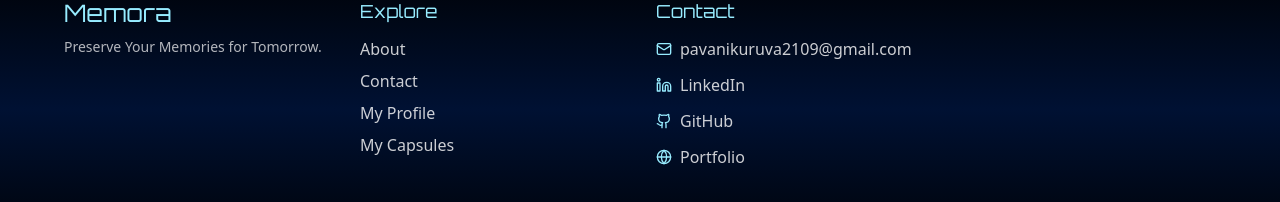
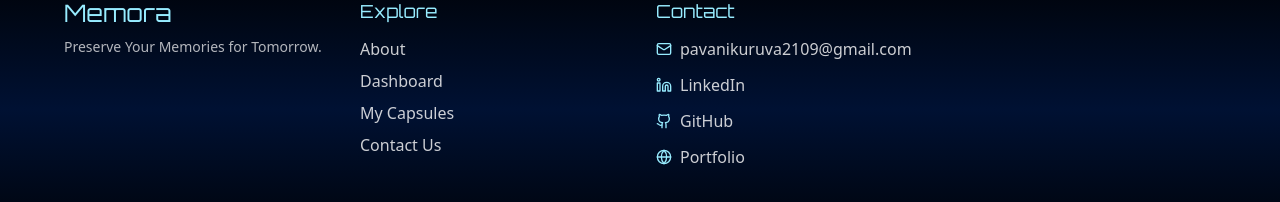
Before and after one commit to kuruvapavani/Memora, a React (Create React App) app in the folder frontend/: page /about in a window 1280 px wide. Shown: the part 924-1126 px from the top of the page. Built offline with nearby package versions, Linux system fonts and the light colour scheme; no server answers.

Commit message:
Make Changes in Footer Navigation

```diff
--- a/frontend/src/components/Footer.jsx
+++ b/frontend/src/components/Footer.jsx
@@ -29,18 +29,10 @@ const Footer = () => {
             </li>
             <li>
               <Link
-                to="/contact"
+                to="/dashboard"
                 className="hover:text-hero transition-colors duration-300"
               >
-                Contact
-              </Link>
-            </li>
-            <li>
-              <Link
-                to="/profile"
-                className="hover:text-hero transition-colors duration-300"
-              >
-                My Profile
+                Dashboard
               </Link>
             </li>
             <li>
@@ -49,6 +41,14 @@ const Footer = () => {
                 className="hover:text-hero transition-colors duration-300"
               >
                 My Capsules
+              </Link>
+            </li>
+            <li>
+              <Link
+                to="/contact"
+                className="hover:text-hero transition-colors duration-300"
+              >
+                Contact Us
               </Link>
             </li>
           </ul>
```
